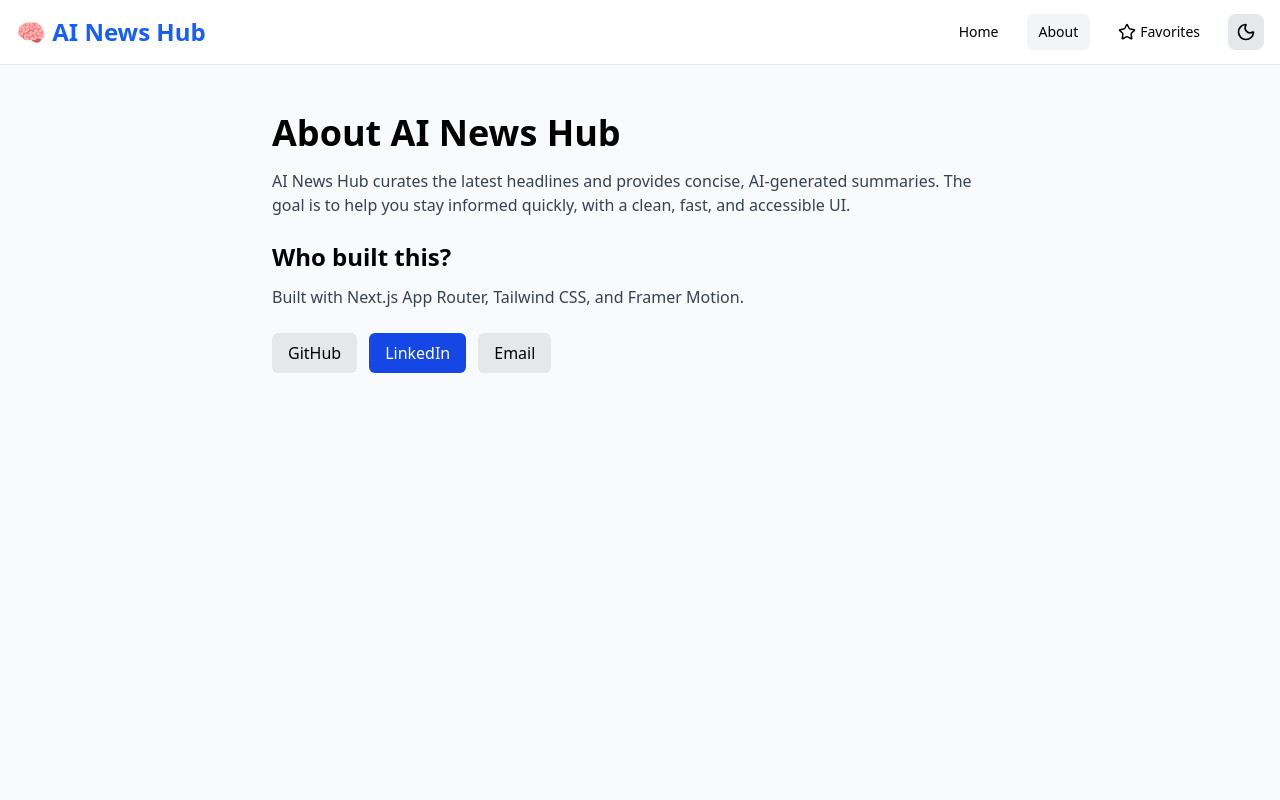
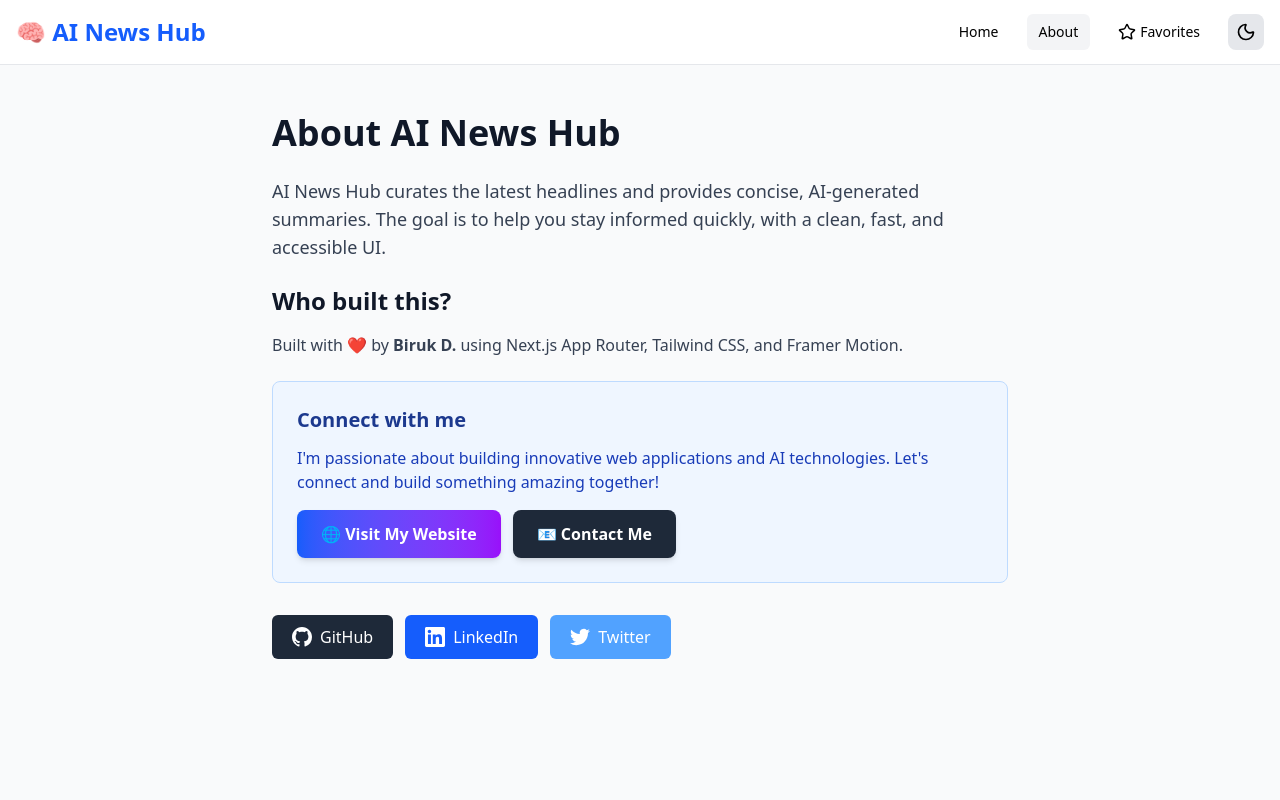
Before and after one commit to birukdjn/ai-news-hub, a Next.js app: page /about in a window 1280 px wide. Shown: the top 800 px of the page. Built offline with nearby package versions, Linux system fonts and the light colour scheme.

Commit message:
readmore page updated

```diff
--- a/app/about/page.js
+++ b/app/about/page.js
@@ -1,9 +1,9 @@
 export const metadata = {
   title: 'About | AI News Hub',
-  description: 'Purpose, mission, and who built AI News Hub.',
+  description: 'Purpose, mission, and who built AI News Hub. Built by Biruk D.',
   openGraph: {
     title: 'About | AI News Hub',
-    description: 'Purpose, mission, and who built AI News Hub.',
+    description: 'Purpose, mission, and who built AI News Hub. Built by Biruk D.',
     type: 'website'
   }
 };
@@ -12,19 +12,82 @@ export default function AboutPage() {
   return (
     <div className="min-h-screen bg-gray-50 dark:bg-gray-900 transition-colors duration-200">
       <div className="container mx-auto px-4 py-12 max-w-3xl">
-        <h1 className="text-4xl font-bold mb-4">About AI News Hub</h1>
-        <p className="text-gray-700 dark:text-gray-300 mb-6">
-          AI News Hub curates the latest headlines and provides concise, AI-generated summaries.
-          The goal is to help you stay informed quickly, with a clean, fast, and accessible UI.
-        </p>
-        <h2 className="text-2xl font-semibold mb-3">Who built this?</h2>
-        <p className="text-gray-700 dark:text-gray-300 mb-6">
-          Built with Next.js App Router, Tailwind CSS, and Framer Motion.
-        </p>
-        <div className="flex gap-3">
-          <a href="https://github.com/" target="_blank" rel="noopener noreferrer" className="px-4 py-2 rounded-md bg-gray-200 dark:bg-gray-700 hover:bg-gray-300 dark:hover:bg-gray-600">GitHub</a>
-          <a href="https://www.linkedin.com/" target="_blank" rel="noopener noreferrer" className="px-4 py-2 rounded-md bg-blue-700 text-white hover:bg-blue-800">LinkedIn</a>
-          <a href="mailto:hello@example.com" className="px-4 py-2 rounded-md bg-gray-200 dark:bg-gray-700 hover:bg-gray-300 dark:hover:bg-gray-600">Email</a>
+        <h1 className="text-4xl font-bold mb-6 text-gray-900 dark:text-white">About AI News Hub</h1>
+
+        <div className="prose prose-lg dark:prose-invert max-w-none">
+          <p className="text-gray-700 dark:text-gray-300 mb-6 text-lg">
+            AI News Hub curates the latest headlines and provides concise, AI-generated summaries.
+            The goal is to help you stay informed quickly, with a clean, fast, and accessible UI.
+          </p>
+
+          <h2 className="text-2xl font-semibold mb-4 text-gray-900 dark:text-white">Who built this?</h2>
+          <p className="text-gray-700 dark:text-gray-300 mb-6">
+            Built with ❤️ by <strong>Biruk D.</strong> using Next.js App Router, Tailwind CSS, and Framer Motion.
+          </p>
+
+          <div className="bg-blue-50 dark:bg-blue-900/20 border border-blue-200 dark:border-blue-800 rounded-lg p-6 mb-8">
+            <h3 className="text-xl font-semibold mb-3 text-blue-900 dark:text-blue-100">Connect with me</h3>
+            <p className="text-blue-800 dark:text-blue-200 mb-4">
+              I'm passionate about building innovative web applications and AI technologies.
+              Let's connect and build something amazing together!
+            </p>
+
+            <div className="flex flex-wrap gap-3">
+              <a
+                href="https://birukdjn.onrender.com"
+                target="_blank"
+                rel="noopener noreferrer"
+                className="px-6 py-3 rounded-lg bg-gradient-to-r from-blue-600 to-purple-600 text-white font-semibold hover:from-blue-700 hover:to-purple-700 transition-all duration-200 shadow-md hover:shadow-lg transform hover:-translate-y-0.5"
+              >
+                🌐 Visit My Website
+              </a>
+
+              <a
+                href="mailto:birukedjn@gmail.com"
+                className="px-6 py-3 rounded-lg bg-gray-800 dark:bg-gray-700 text-white font-semibold hover:bg-gray-900 dark:hover:bg-gray-600 transition-all duration-200 shadow-md hover:shadow-lg transform hover:-translate-y-0.5"
+              >
+                📧 Contact Me
+              </a>
+            </div>
+          </div>
+
+          <div className="flex flex-wrap gap-3 mt-6">
+            <a
+              href="https://github.com/birukdjn"
+              target="_blank"
+              rel="noopener noreferrer"
+              className="px-5 py-2.5 rounded-md bg-gray-800 dark:bg-gray-700 text-white hover:bg-gray-900 dark:hover:bg-gray-600 transition-colors flex items-center gap-2"
+            >
+              <svg className="w-5 h-5" fill="currentColor" viewBox="0 0 24 24">
+                <path d="M12 0C5.37 0 0 5.37 0 12c0 5.31 3.435 9.795 8.205 11.385.6.105.825-.255.825-.57 0-.285-.015-1.23-.015-2.235-3.015.555-3.795-.735-4.035-1.41-.135-.345-.72-1.41-1.23-1.695-.42-.225-1.02-.78-.015-.795.945-.015 1.62.87 1.845 1.23 1.08 1.815 2.805 1.305 3.495.99.105-.78.42-1.305.765-1.605-2.67-.3-5.46-1.335-5.46-5.925 0-1.305.465-2.385 1.23-3.225-.12-.3-.54-1.53.12-3.18 0 0 1.005-.315 3.3 1.23.96-.27 1.98-.405 3-.405s2.04.135 3 .405c2.295-1.56 3.3-1.23 3.3-1.23.66 1.65.24 2.88.12 3.18.765.84 1.23 1.905 1.23 3.225 0 4.605-2.805 5.625-5.475 5.925.435.375.81 1.095.81 2.22 0 1.605-.015 2.895-.015 3.3 0 .315.225.69.825.57A12.02 12.02 0 0024 12c0-6.63-5.37-12-12-12z"/>
+              </svg>
+              GitHub
+            </a>
+
+            <a
+              href="https://www.linkedin.com/in/birukdjn"
+              target="_blank"
+              rel="noopener noreferrer"
+              className="px-5 py-2.5 rounded-md bg-blue-600 text-white hover:bg-blue-700 transition-colors flex items-center gap-2"
+            >
+              <svg className="w-5 h-5" fill="currentColor" viewBox="0 0 24 24">
+                <path d="M20.447 20.452h-3.554v-5.569c0-1.328-.027-3.037-1.852-3.037-1.853 0-2.136 1.445-2.136 2.939v5.667H9.351V9h3.414v1.561h.046c.477-.9 1.637-1.85 3.37-1.85 3.601 0 4.267 2.37 4.267 5.455v6.286zM5.337 7.433c-1.144 0-2.063-.926-2.063-2.065 0-1.138.92-2.063 2.063-2.063 1.14 0 2.064.925 2.064 2.063 0 1.139-.925 2.065-2.064 2.065zm1.782 13.019H3.555V9h3.564v11.452zM22.225 0H1.771C.792 0 0 .774 0 1.729v20.542C0 23.227.792 24 1.771 24h20.451C23.2 24 24 23.227 24 22.271V1.729C24 .774 23.2 0 22.222 0h.003z"/>
+              </svg>
+              LinkedIn
+            </a>
+
+            <a
+              href="https://twitter.com/birukdjn"
+              target="_blank"
+              rel="noopener noreferrer"
+              className="px-5 py-2.5 rounded-md bg-blue-400 text-white hover:bg-blue-500 transition-colors flex items-center gap-2"
+            >
+              <svg className="w-5 h-5" fill="currentColor" viewBox="0 0 24 24">
+                <path d="M23.953 4.57a10 10 0 01-2.825.775 4.958 4.958 0 002.163-2.723c-.951.555-2.005.959-3.127 1.184a4.92 4.92 0 00-8.384 4.482C7.69 8.095 4.067 6.13 1.64 3.162a4.822 4.822 0 00-.666 2.475c0 1.71.87 3.213 2.188 4.096a4.904 4.904 0 01-2.228-.616v.06a4.923 4.923 0 003.946 4.827 4.996 4.996 0 01-2.212.085 4.936 4.936 0 004.604 3.417 9.867 9.867 0 01-6.102 2.105c-.39 0-.779-.023-1.17-.067a13.995 13.995 0 007.557 2.209c9.053 0 13.998-7.496 13.998-13.985 0-.21 0-.42-.015-.63A9.935 9.935 0 0024 4.59z"/>
+              </svg>
+              Twitter
+            </a>
+          </div>
         </div>
       </div>
     </div>
--- a/app/article/[slug]/page.js
+++ b/app/article/[slug]/page.js
@@ -2,8 +2,8 @@
 import { useState, useEffect } from 'react';
 import { useParams, useRouter } from 'next/navigation';
 import { ArrowLeft, Heart, Calendar, ExternalLink, Share2 } from 'lucide-react';
-import { useFavorites } from '../../hooks/useFavorites';
-import LoadingSpinner from '../../components/LoadingSpinner';
+import { useFavorites } from '../../../hooks/useFavorites';
+import LoadingSpinner from '../../../components/LoadingSpinner';
 import Image from 'next/image';
 
 function decodeSlugToTitle(slug) {
@@ -21,7 +21,6 @@ export default function ArticlePage() {
   const [aiSummary, setAiSummary] = useState('');
   const [aiTags, setAiTags] = useState('');
   const [aiInsight, setAiInsight] = useState('');
-  const [compareUrl, setCompareUrl] = useState('');
   const [loading, setLoading] = useState(true);
   const [summaryLoading, setSummaryLoading] = useState(false);
   const { addFavorite, removeFavorite, isFavorite } = useFavorites();
@@ -266,11 +265,3 @@ export default function ArticlePage() {
     </div>
   );
 }
-
-export async function generateMetadata({ params }) {
-  const title = decodeURIComponent(params.slug || 'Article');
-  return {
-    title: `${title} | AI News Hub`,
-    description: 'Read the latest news with AI-powered summaries.',
-  };
-}
--- a/app/components/ClientHome.jsx
+++ b/app/components/ClientHome.jsx
@@ -11,7 +11,7 @@ import { useRouter } from 'next/navigation';
 
 export default function ClientHome({ initialArticles }) {
   const [articles, setArticles] = useState(initialArticles || []);
-  const [loading, setLoading] = useState(false);
+  const [loading, setLoading] = useState(!initialArticles?.length);
   const [page, setPage] = useState(1);
   const [error, setError] = useState('');
   const [searchTerm, setSearchTerm] = useState('');
@@ -66,8 +66,17 @@ export default function ClientHome({ initialArticles }) {
     }
   };
 
+  // Initial load
   useEffect(() => {
-    fetchNews(searchTerm, selectedCategory, 1, false);
+    if (articles.length === 0 && !searchTerm && !selectedCategory) {
+      fetchNews('', '', 1, false);
+    }
+  }, []);
+
+  useEffect(() => {
+    if (searchTerm || selectedCategory) {
+      fetchNews(searchTerm, selectedCategory, 1, false);
+    }
   }, [searchTerm, selectedCategory]);
 
   const handleToggleFavorite = (article) => {
--- a/app/components/Navbar.jsx
+++ b/app/components/Navbar.jsx
@@ -36,7 +36,6 @@ export default function Navbar() {
       }
     };
 
-    // Close menu when route changes
     const handleRouteChange = () => {
       setIsMenuOpen(false);
     };
@@ -61,7 +60,6 @@ export default function Navbar() {
 
   const handleThemeToggle = () => {
     toggleTheme();
-    // Don't close menu when toggling theme
   };
 
   const navLinks = (
--- a/app/favorites/FavoritesClient.jsx
+++ /dev/null
@@ -1,49 +0,0 @@
-'use client';
-import { useFavorites } from '../hooks/useFavorites';
-import NewsCard from '../components/NewsCard';
-import { motion } from 'framer-motion';
-
-export default function FavoritesClient() {
-  const { favorites, removeFavorite, isFavorite, addFavorite } = useFavorites();
-
-  const handleToggleFavorite = (article) => {
-    if (isFavorite(article.url)) {
-      removeFavorite(article.url);
-    } else {
-      addFavorite(article);
-    }
-  };
-
-  return (
-    <div className="min-h-screen bg-gray-50 dark:bg-gray-900 transition-colors duration-200">
-      <main className="container mx-auto px-4 py-8">
-        <div className="text-center mb-8">
-          <h2 className="text-4xl font-bold mb-2">Your Favorites</h2>
-          <p className="text-gray-600 dark:text-gray-300">Saved articles for later</p>
-        </div>
-
-        {favorites.length === 0 ? (
-          <div className="text-center py-12">
-            <p className="text-gray-500 dark:text-gray-400 text-lg">No favorite articles yet</p>
-          </div>
-        ) : (
-          <motion.div
-            className="grid grid-cols-1 md:grid-cols-2 lg:grid-cols-3 gap-6"
-            initial={{ opacity: 0 }}
-            animate={{ opacity: 1 }}
-            transition={{ duration: 0.4 }}
-          >
-            {favorites.map((article, index) => (
-              <NewsCard
-                key={`${article.url}-${index}`}
-                article={article}
-                isFavorite={isFavorite(article.url)}
-                onToggleFavorite={handleToggleFavorite}
-              />
-            ))}
-          </motion.div>
-        )}
-      </main>
-    </div>
-  );
-}
```
Also changed, not shown: app/components/NewsCard.jsx (+6 -8 lines), app/favorites/page.js (+46 -7 lines).
